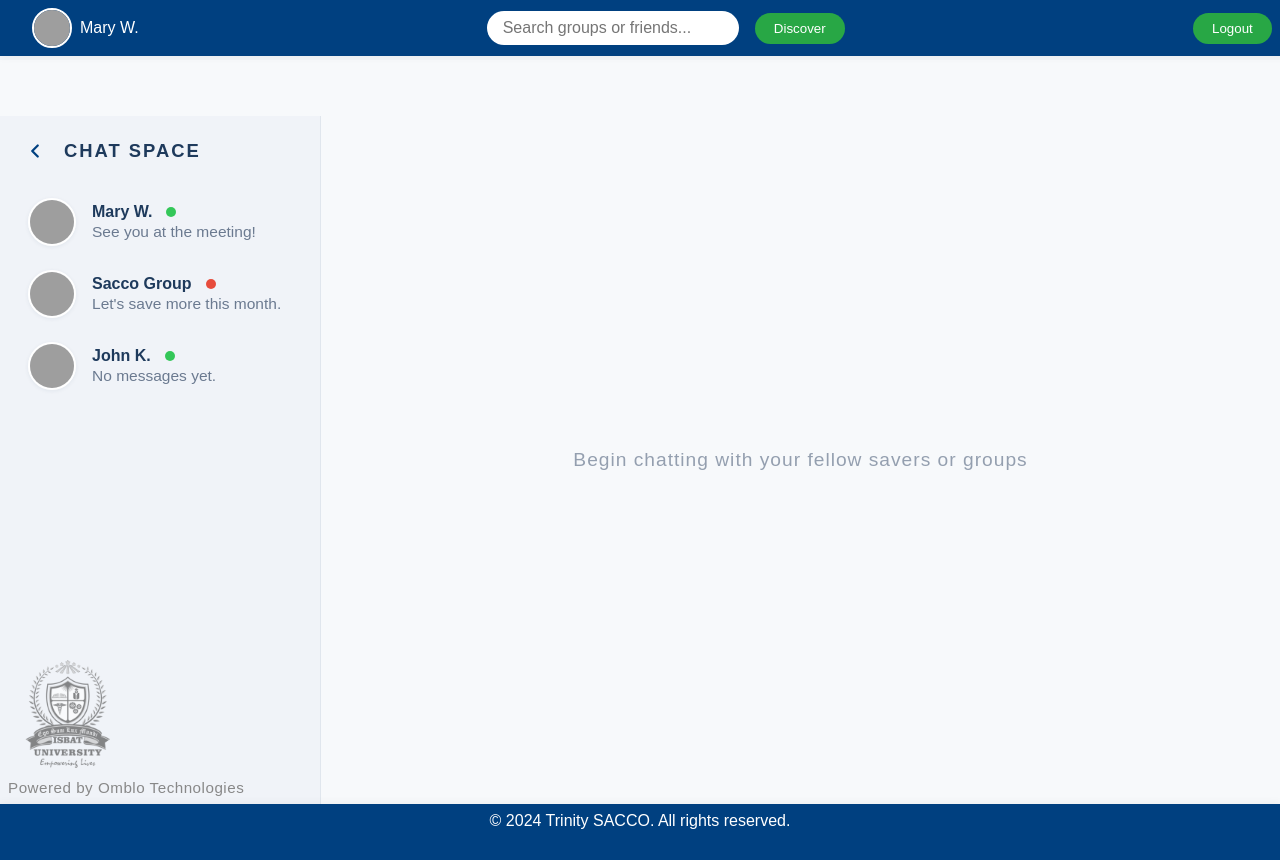
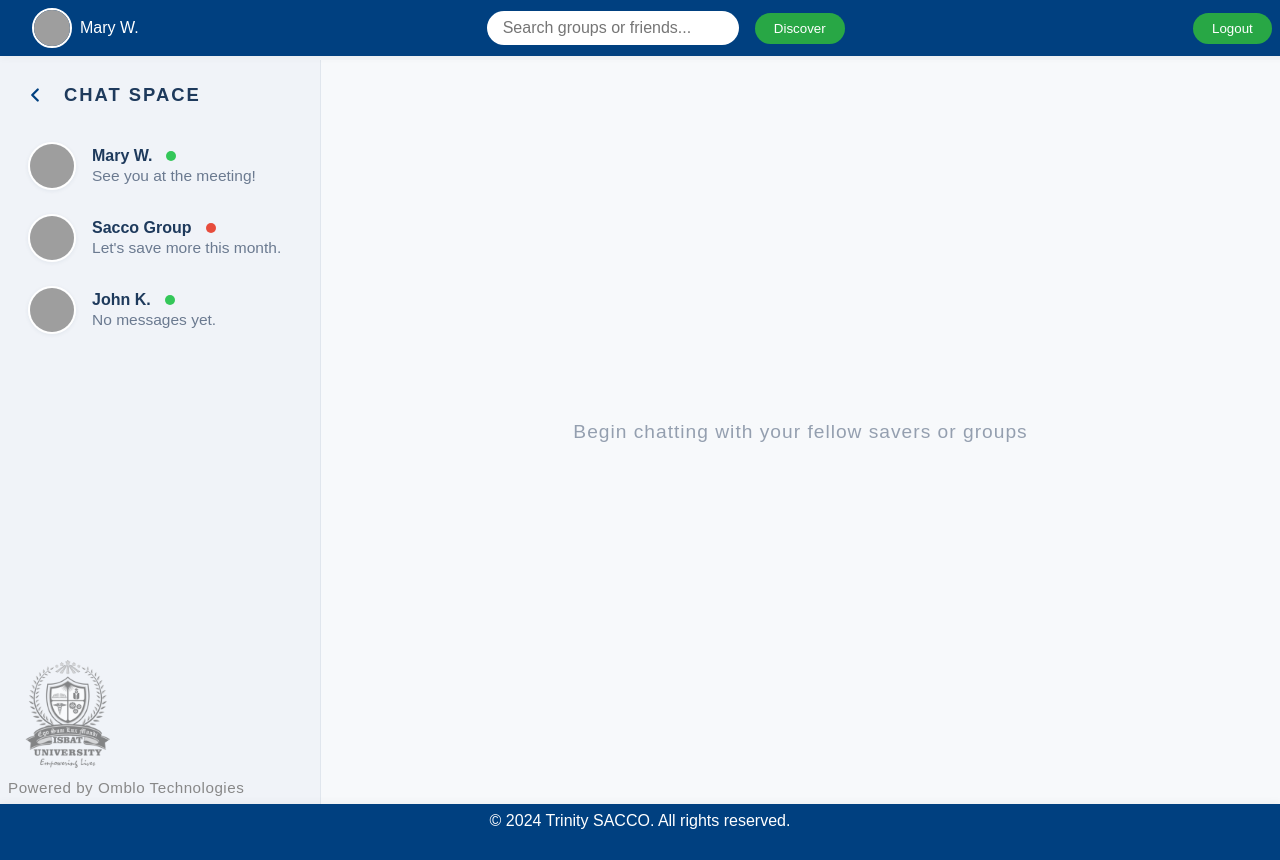
Before and after one commit to katsomar/trinitysaccoprj, a React (Vite) app in the folder client/: page /chat in a window 1280 px wide. Built offline with nearby package versions, Linux system fonts and the light colour scheme; grey boxes are pictures that could not be loaded.

Commit message:
removed wasted space from the chat.jsx page at between teh title chat space and the chat-main content

```diff
--- a/client/src/styles/chat.css
+++ b/client/src/styles/chat.css
@@ -138,8 +138,7 @@ html, body, #root {
   display: flex;
   flex: 1 1 auto;
   min-height: 0;
-  height: calc(100vh - 56px - 56px); /* Subtract navbar and footer height */
-  margin-top: 56px; /* Ensures content starts below navbar */
+  height: calc(100vh - 56px); /* Subtract only navbar height */
   overflow: hidden;
 }
 
```
